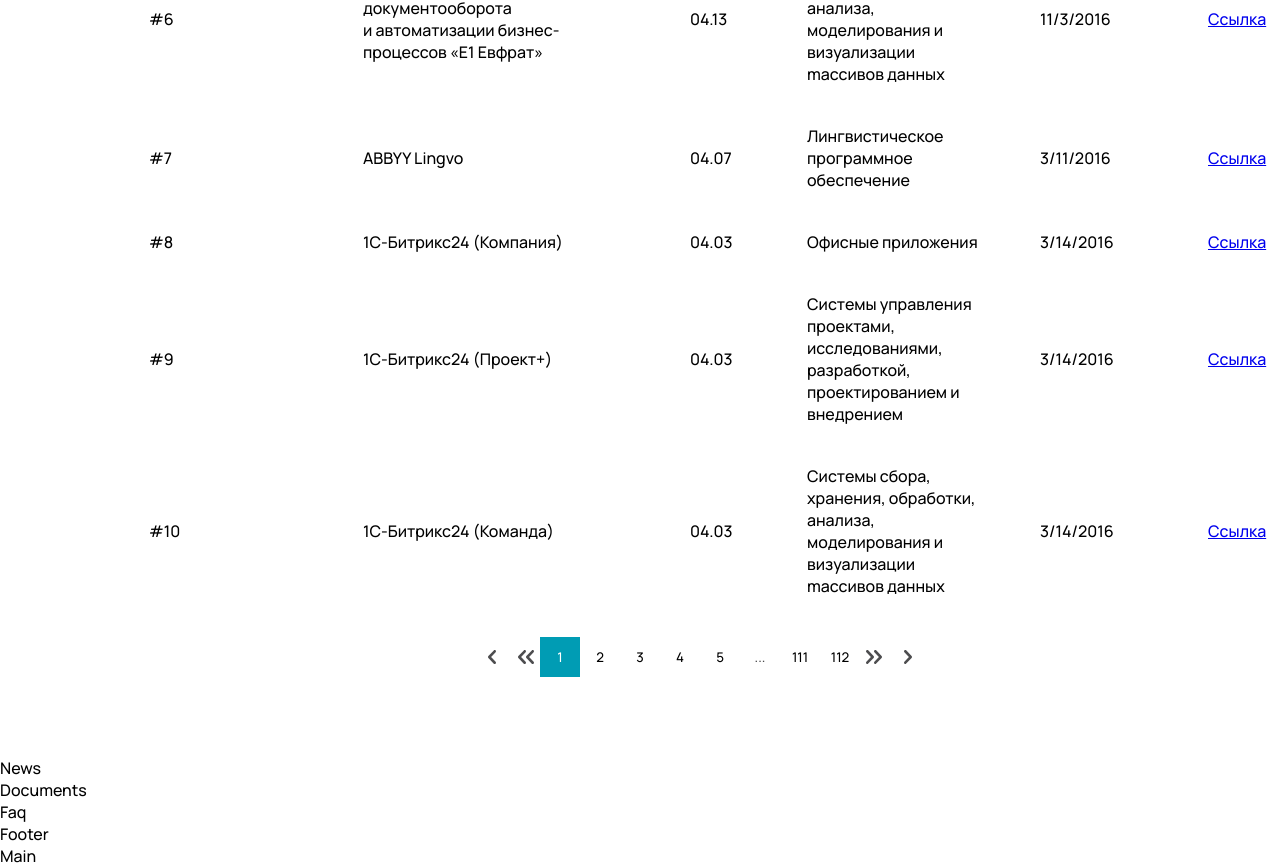
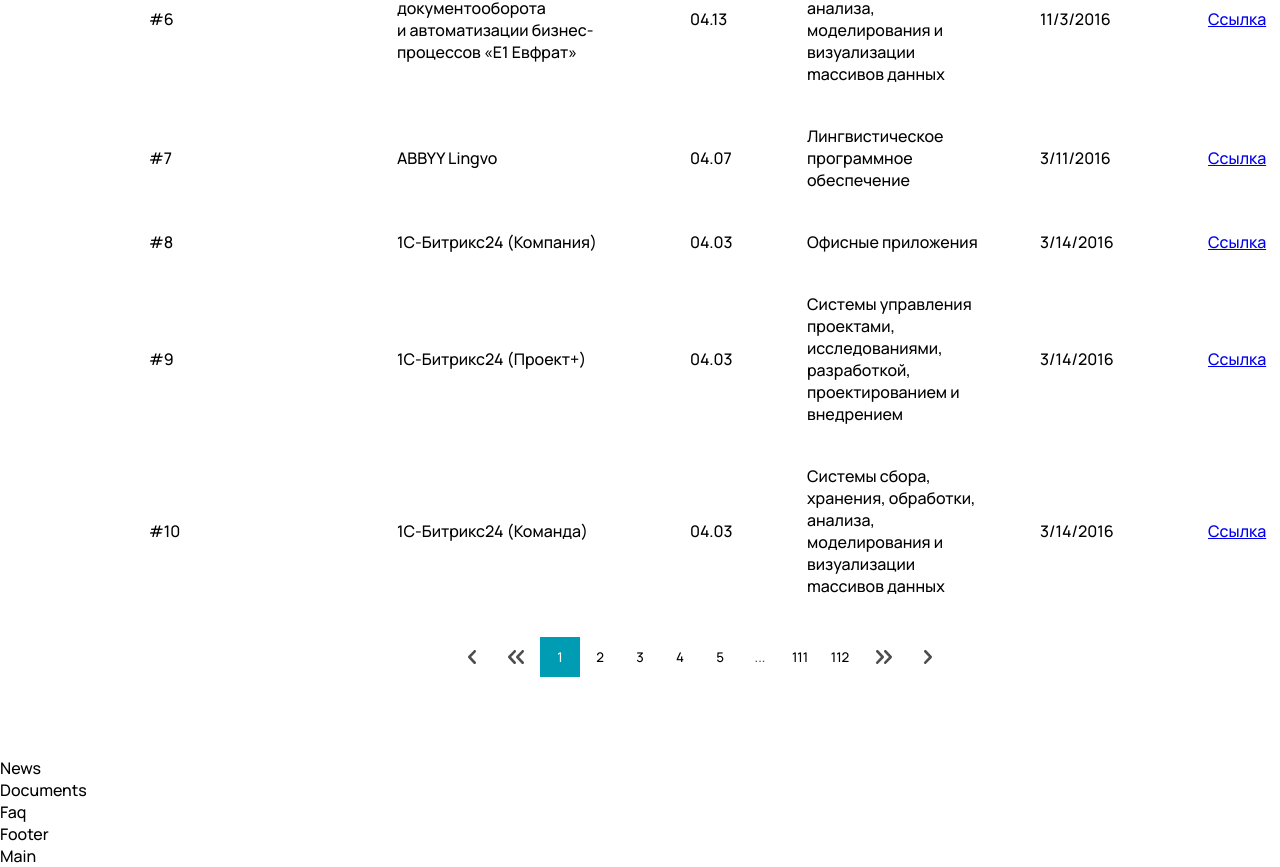
Before and after one commit to SergeyKagal/reestr, a React (Create React App) app: page / in a window 1280 px wide. Shown: the part 912-1779 px from the top of the page. Built offline with nearby package versions, Linux system fonts and the light colour scheme.

Commit message:
fix: pagination styles

```diff
--- a/src/components/pages/Main/Reestr/Reestr.scss
+++ b/src/components/pages/Main/Reestr/Reestr.scss
@@ -71,8 +71,15 @@
   padding-top: 20px;
   font-size: 1.5em;
   display: flex;
+  gap: 10px;
   align-items: center;
   justify-content: center;
+  button {
+    display: block;
+  }
+  .pages-num-wrapper {
+    display: flex;
+  }
   .pagination-num-button {
     font-family: 'Manrope';
     font-weight: 500;
--- a/src/components/pages/Main/Reestr/ReestrContent.tsx
+++ b/src/components/pages/Main/Reestr/ReestrContent.tsx
@@ -6,7 +6,7 @@
       {reestrData.map((dataItem) => (
         <li className="reestr-data-row" key={dataItem.id}>
           <div className="registration-number pl-34">#{dataItem.id}</div>
-          <div className="softs-name">{dataItem.name}</div>
+          <div className="softs-name pl-34">{dataItem.name}</div>
           <div className="code-class">{dataItem.classCode}</div>
           <div className="softs-class">{dataItem.classSoft}</div>
           <div className="date-registration">{dataItem.registrationDate.toLocaleDateString()}</div>
--- a/src/components/pages/Main/Reestr/ReestrPagination.tsx
+++ b/src/components/pages/Main/Reestr/ReestrPagination.tsx
@@ -12,6 +12,7 @@
     <div className="pagination">
       <button className="button-32 left"></button>
       <button className="button-32 left-double"></button>
+      <div className="pages-num-wrapper">
         {pageNums.map((pageNum, index) => {
           if (!index) {
             return (
@@ -34,6 +35,7 @@
             );
           }
         })}
+      </div>
 
       <button className="button-32 right-double"></button>
       <button className="button-32 right"></button>
```
Lines whose indentation alone changed are shown as unchanged.
